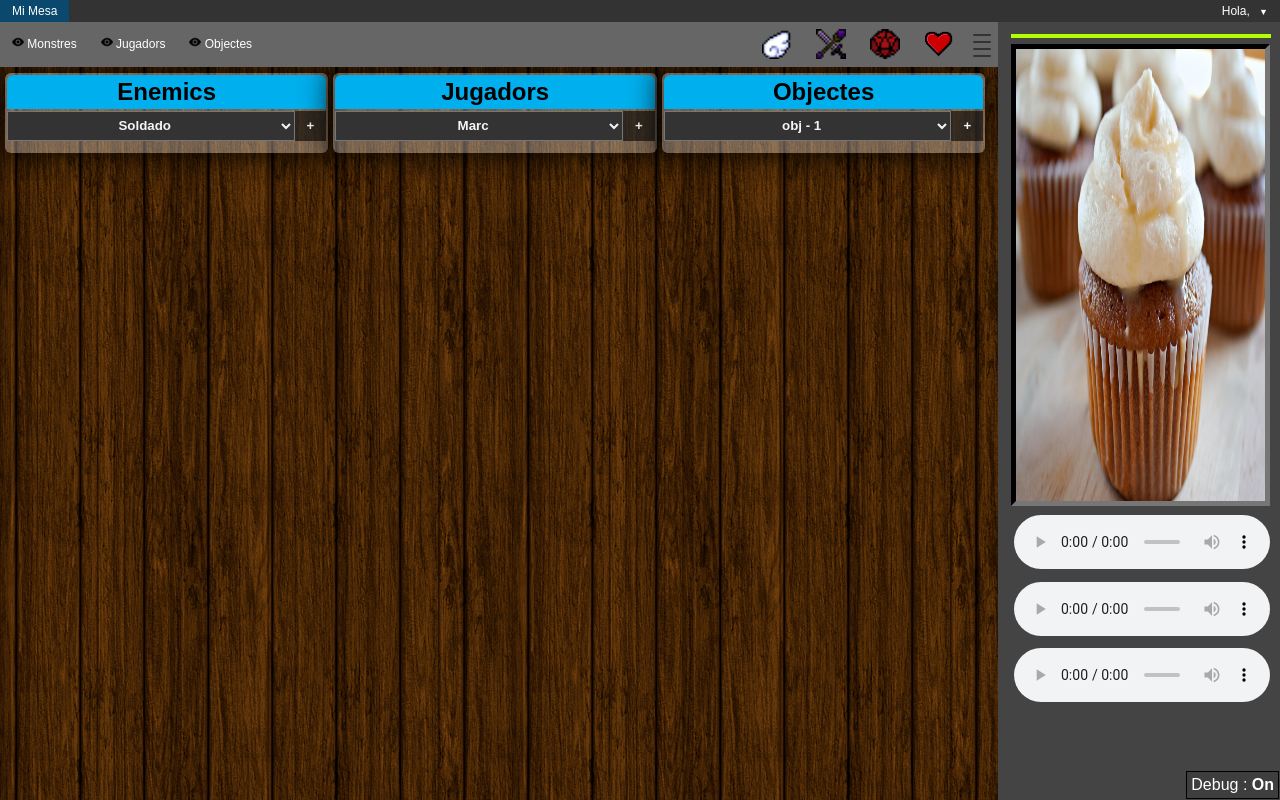
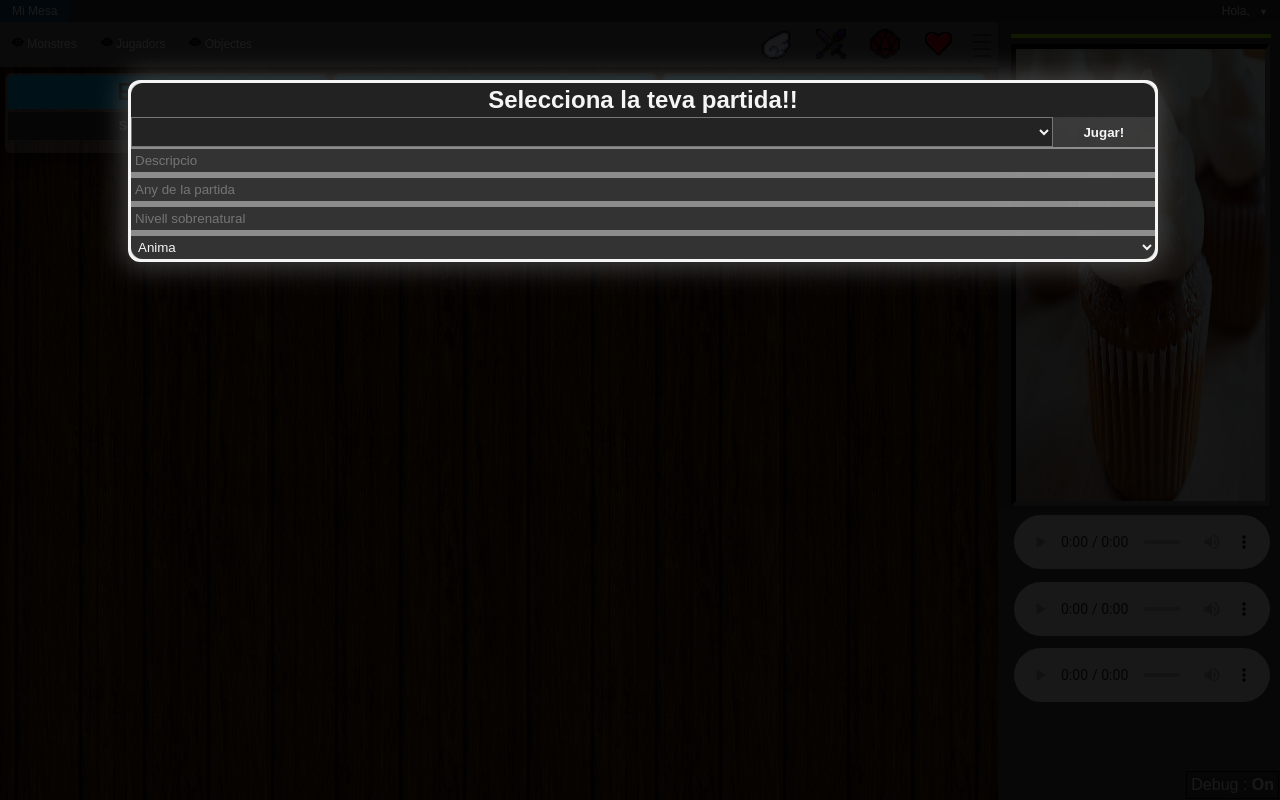
Before and after one commit to AniMasterOnline/AniMaster, a PHP site: page /mesav2.php in a window 1280 px wide. Run offline with PHP 8.4, Linux system fonts and the light colour scheme; the visitor is signed in with stand-in values (Sample User, id 1); data that the repository does not hold is empty; some libraries are stand-ins or nearby versions.

Commit message:
mesa selector Final ?

```diff
--- a/Public/css/mesaStyle.css
+++ b/Public/css/mesaStyle.css
@@ -1,7 +1,7 @@
 /***********************************************************/
 /*Menu Triar partida !!*/
 #contenidor-partida{
-    display: none;
+    //display: none;
     z-index: 4;
     position: fixed;
     width:100%;
@@ -79,20 +79,24 @@
         border-radius: 0px 0px 12px 12px;
     }
     .input-partida{
+        color: whitesmoke;
         float: left;
         width: 100%;
         background-color: #333;
         padding: 4px;
         margin-bottom: 6px;
         border: none;
+        pointer-events:none;
     }
     .input-partida-bottom{
+        color: whitesmoke;
         float: left;
         width: 100%;
         background-color: #333;
         padding: 3px;
         border: none;
         border-radius: 0px 0px 12px 12px;
+        pointer-events:none;
     }
 
 /***********************************************************/
--- a/mesav2.php
+++ b/mesav2.php
@@ -50,10 +50,10 @@
                     ?>
                 </div>
                 <div id="PartSel-llista">
-                    <input class="input-partida" id="descripcio" placeholder="Descripcio" value="<?php echo $rtn[0]['descripcio']; ?>" type="text" name="TempDescripcio" maxlength="250" disabled>
-                    <input class="input-partida" id="any_partida" placeholder="Any de la partida" value="<?php echo $rtn[0]['any_partida']; ?>" type="number" name="TempAny_partida" disabled>
-                    <input class="input-partida" id="nivel_sobrenatural" placeholder="Nivell sobrenatural" value="<?php echo $rtn[0]['nivel_sobrenatural']; ?>" type="number" name="TempNivel_sobrenatural" disabled>
-                    <select id="disabled-joc" class="input-partida-bottom" name="TempJoc" disabled>
+                    <input class="input-partida" id="descripcio" placeholder="Descripcio" value="<?php echo $rtn[0]['descripcio']; ?>" type="text" name="TempDescripcio" maxlength="250">
+                    <input class="input-partida" id="any_partida" placeholder="Any de la partida" value="<?php echo $rtn[0]['any_partida']; ?>" type="number" name="TempAny_partida">
+                    <input class="input-partida" id="nivel_sobrenatural" placeholder="Nivell sobrenatural" value="<?php echo $rtn[0]['nivel_sobrenatural']; ?>" type="number" name="TempNivel_sobrenatural" >
+                    <select id="disabled-joc" class="input-partida-bottom" name="TempJoc">
                         <option value="Anima" selected>Anima</option>
                         <option value="Test" >Test</option>
                     </select>
```
